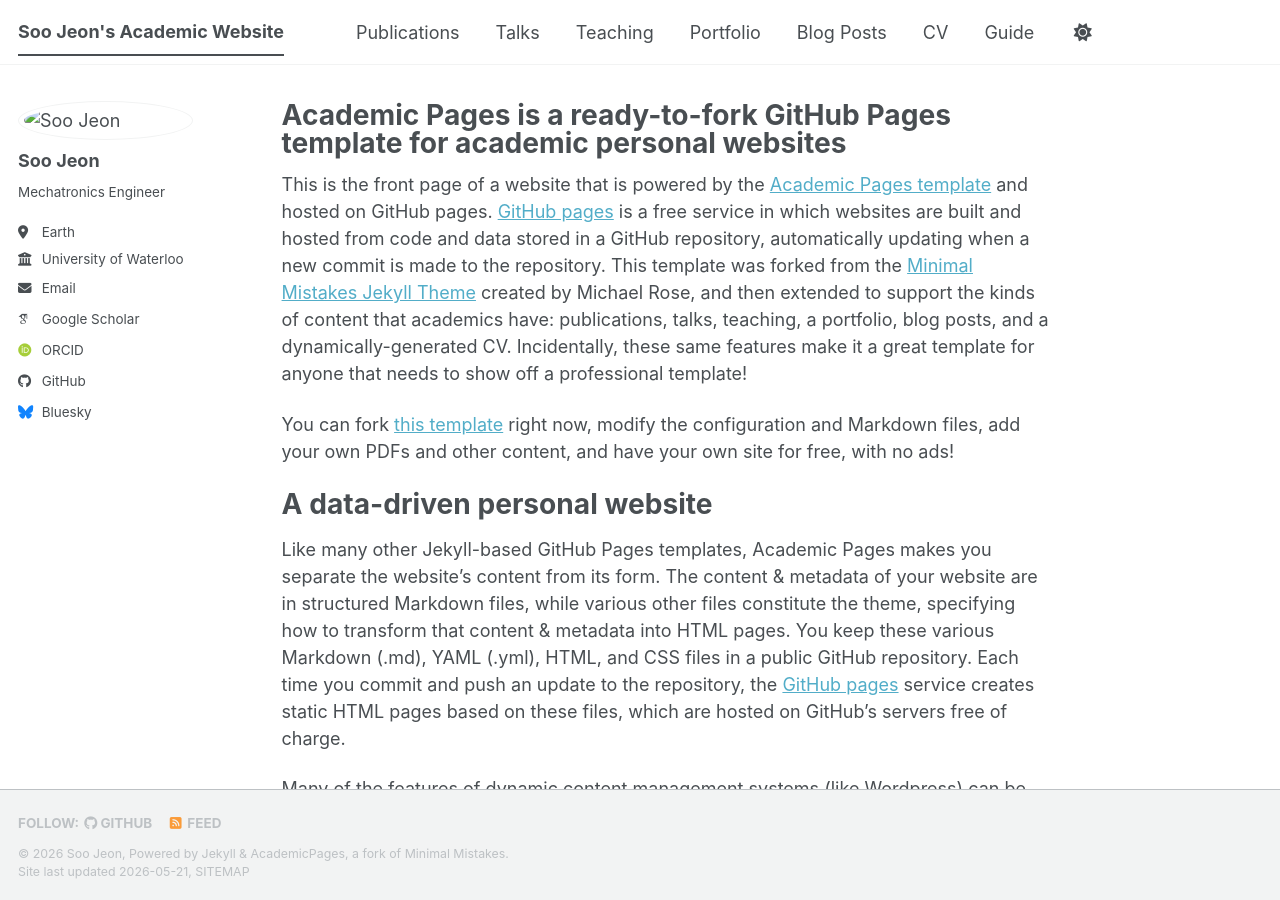
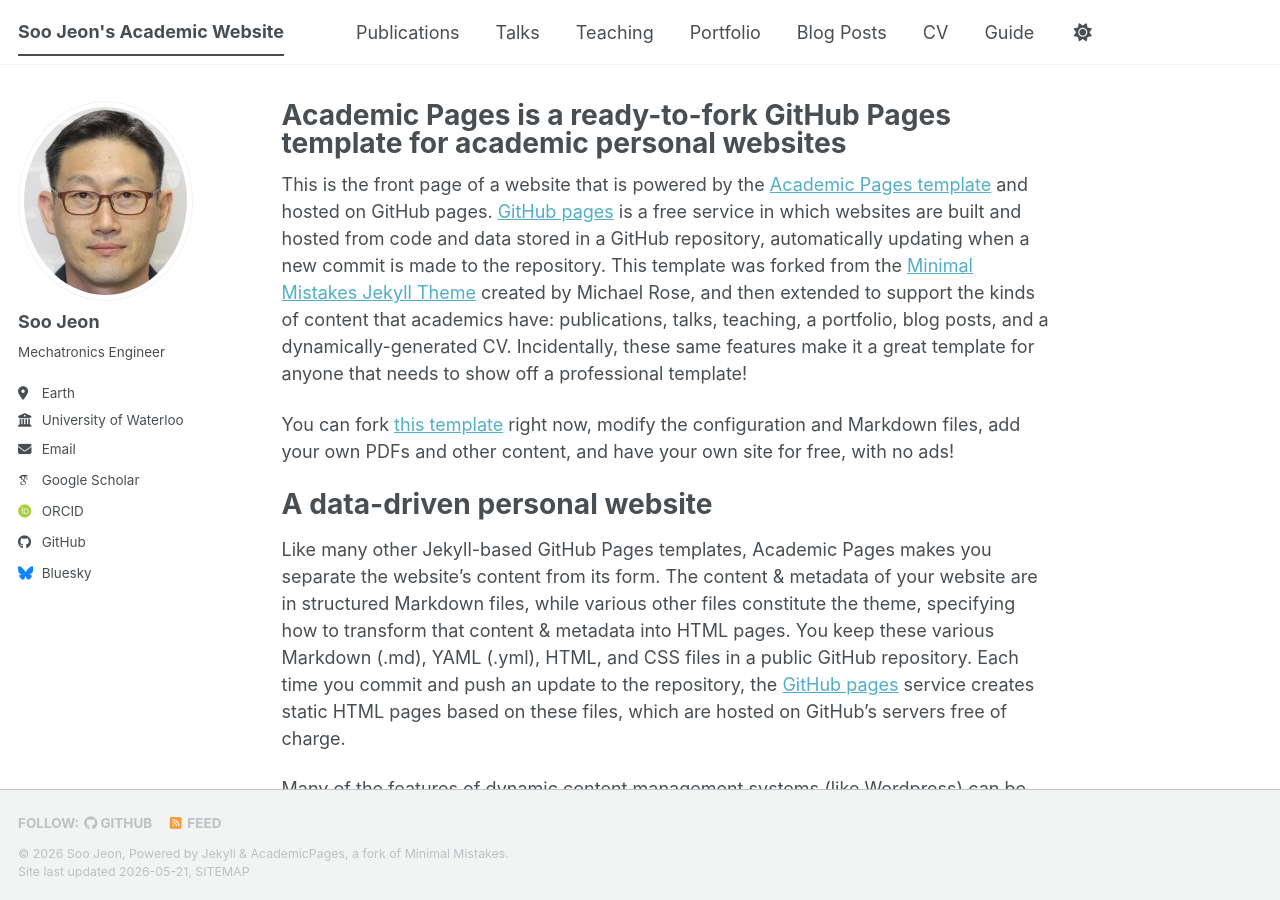
Before and after one commit to soojeon-uw/soojeon-uw.github.io, a Jekyll site: the page built from _pages/about.md, in a window 1280 px wide and 900 px high. Built offline with Jekyll 4.4.1, drawn with Linux system fonts in a browser that asks for light colours; some web fonts are replaced; a script bundle is joined from its source files by our own code; library files that are not in the unit come from our copies.

Commit message:
Fix avatar image path in configuration

```diff
--- a/_config.yml
+++ b/_config.yml
@@ -23,7 +23,7 @@ repository               : "soojeon-uw/soojeon-uw.github.io"
 #               Additional customization can be done by editing /_includes/author-profile.html
 author:
   # Biographic information
-  avatar           : "images/Watcard_image.jpg"
+  avatar           : "Watcard_image.jpg"
   name             : "Soo Jeon"
   pronouns         : # example: "she/her"
   bio              : "Mechatronics Engineer"
```
